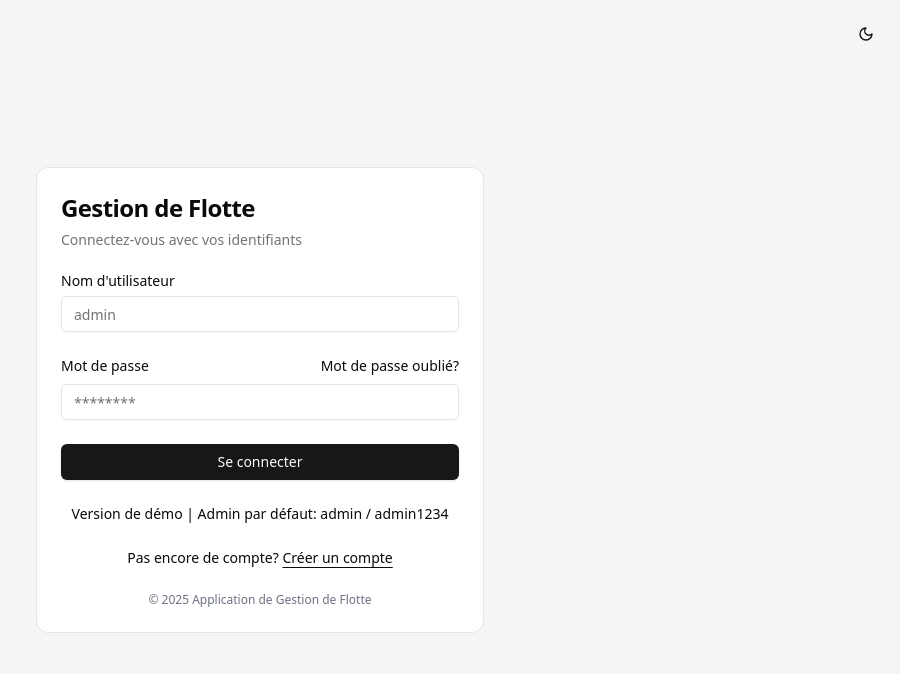
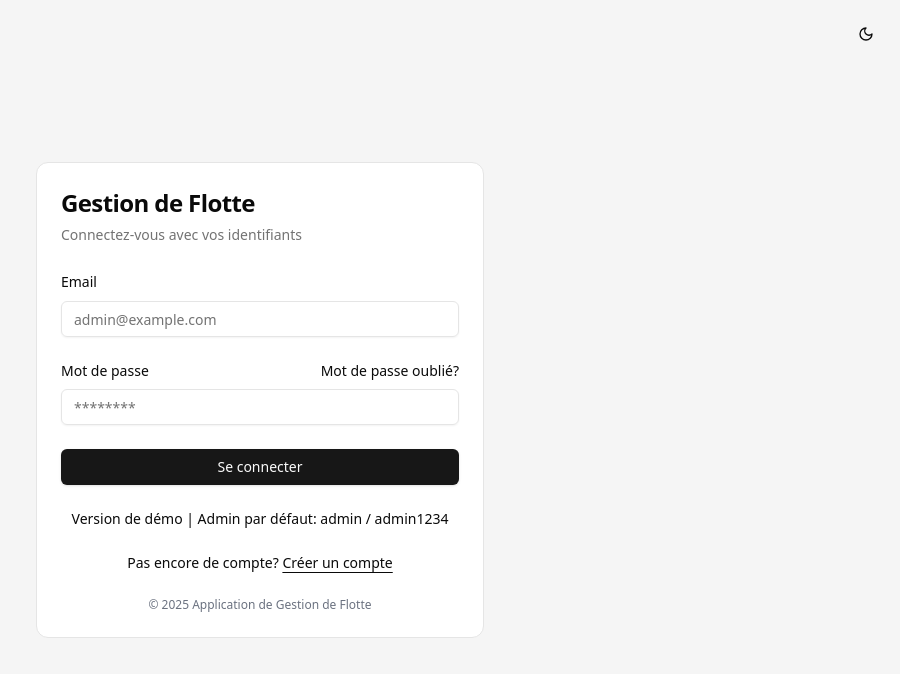
Before and after one commit to TugoMC/flotte, a React (Vite) app in the folder frontend/: page /login in a window 1280 px wide. Shown: the top 674 px of the page, without its empty margins (380-1280 px from the left). Built offline with nearby package versions, Linux system fonts and the light colour scheme; no server answers.

Commit message:
frontend user

```diff
--- a/frontend/src/pages/Login.jsx
+++ b/frontend/src/pages/Login.jsx
@@ -30,7 +30,7 @@ import { AlertCircle } from 'lucide-react';
 import { Alert, AlertDescription } from '@/components/ui/alert';
 
 const loginSchema = z.object({
-    username: z.string().min(1, 'Le nom d\'utilisateur est requis'),
+    email: z.string().email('Email invalide').min(1, 'Email requis'),
     password: z.string().min(1, 'Le mot de passe est requis')
 });
 
@@ -136,20 +136,17 @@ const Login = () => {
                                 <div className="grid gap-2">
                                     <FormField
                                         control={form.control}
-                                        name="username"
+                                        name="email"
                                         render={({ field }) => (
                                             <FormItem>
-                                                <div className="flex items-center">
-                                                    <FormLabel>Nom d'utilisateur</FormLabel>
-                                                </div>
+                                                <FormLabel>Email</FormLabel>
                                                 <FormControl>
                                                     <Input
-                                                        placeholder="admin"
+                                                        type="email"
+                                                        placeholder="admin@example.com"
                                                         {...field}
-                                                        autoComplete="username"
                                                     />
                                                 </FormControl>
-                                                <FormMessage />
                                             </FormItem>
                                         )}
                                     />
--- a/frontend/src/pages/Register.jsx
+++ b/frontend/src/pages/Register.jsx
@@ -15,10 +15,13 @@ import { AlertCircle } from 'lucide-react';
 import { useToast } from '@/hooks/use-toast';
 
 const formSchema = z.object({
-    username: z.string().min(3, 'Nom d\'utilisateur doit contenir au moins 3 caractères'),
+    username: z.string()
+        .min(3, '3 caractères minimum')
+        .max(20, '20 caractères maximum')
+        .regex(/^[a-zA-Z0-9_]+$/, 'Caractères alphanumériques uniquement'),
+    email: z.string().email('Email invalide').endsWith('@example.com', 'Seuls les emails @example.com sont autorisés'),
     password: z.string().min(6, 'Le mot de passe doit contenir au moins 6 caractères'),
     confirmPassword: z.string().min(6, 'Confirmation du mot de passe requise'),
-    email: z.string().email('Email invalide'),
     firstName: z.string().min(2, 'Prénom requis'),
     lastName: z.string().min(2, 'Nom requis')
 }).refine((data) => data.password === data.confirmPassword, {
@@ -47,21 +50,21 @@ const Register = () => {
     const onSubmit = async (data) => {
         try {
             setLoading(true);
-            setError('');
-
             const { confirmPassword, ...userData } = data;
 
-            const response = await authService.register(userData);
-            localStorage.setItem('token', response.data.token);
-
-            toast({
-                title: "Inscription réussie",
-                description: "Votre compte a été créé avec succès.",
+            // Ajout du rôle par défaut
+            const response = await authService.register({
+                ...userData,
+                role: 'driver' // Valeur par défaut alignée avec userModel.js
             });
 
+            localStorage.setItem('token', response.data.token);
+            localStorage.setItem('user', JSON.stringify(response.data));
+
+            toast({ title: "Inscription réussie" });
             navigate('/');
         } catch (err) {
-            setError(err.response?.data?.message || 'Erreur lors de l\'inscription');
+            setError(err.response?.data?.message || "Erreur d'inscription");
         } finally {
             setLoading(false);
         }
@@ -178,6 +181,7 @@ const Register = () => {
                                             </FormItem>
                                         )}
                                     />
+
                                 </div>
 
                                 <div className="grid gap-2">
```
Also changed, not shown: 1 other file (tests, documents, lock files or other folders).
